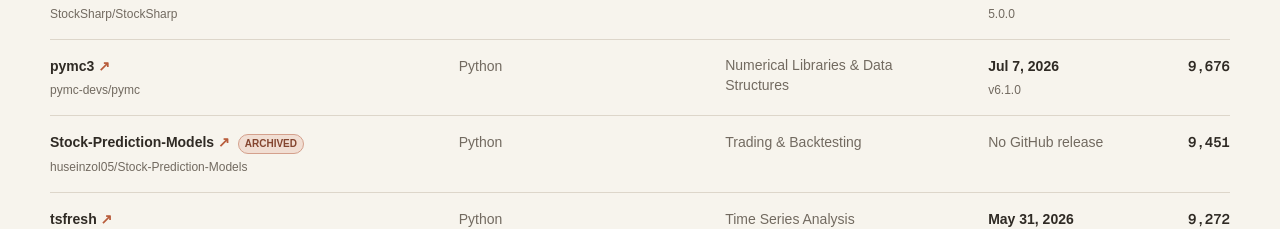
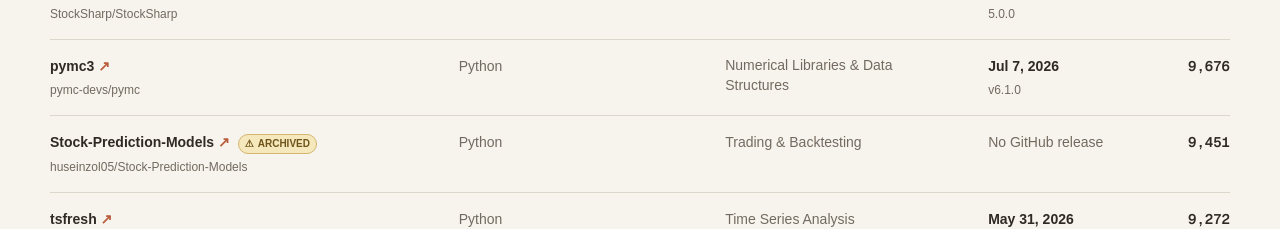
Before and after one commit to joce/awseomequant-lib-pulse, a Next.js app: page / in a window 1280 px wide. Shown: the part 2524-2753 px from the top of the page. Built offline with nearby package versions, Linux system fonts and the light colour scheme.

Commit message:
Restyle archived project pill

```diff
--- a/app/globals.css
+++ b/app/globals.css
@@ -205,6 +205,12 @@
   line-height: 1.4;
   text-transform: uppercase;
 }
+.archive-tag {
+  border-color: #d5b66f;
+  background: #f5e8bd;
+  color: #6f541a;
+}
+.archive-tag::before { content: "⚠"; margin-right: 4px; }
 .repo, .tag { display: block; max-width: 390px; margin-top: 5px; color: var(--muted); font-size: 12px; line-height: 1.4; }
 .category, .languages { display: inline-block; max-width: 240px; color: var(--muted); line-height: 1.4; }
 .empty { color: var(--muted); }
--- a/app/page.tsx
+++ b/app/page.tsx
@@ -247,7 +247,7 @@
                       {library.name} <span aria-hidden="true">↗</span>
                     </a>
                     {isCryptoOnly(library) && <span className="status-tag">Crypto-only</span>}
-                    {library.archived && <span className="status-tag">Archived</span>}
+                    {library.archived && <span className="status-tag archive-tag">Archived</span>}
                     <span className="repo">
                       {library.repo ?? "No GitHub repository"}
                     </span>
```
Also changed, not shown: 1 other file (tests, documents, lock files or other folders).
